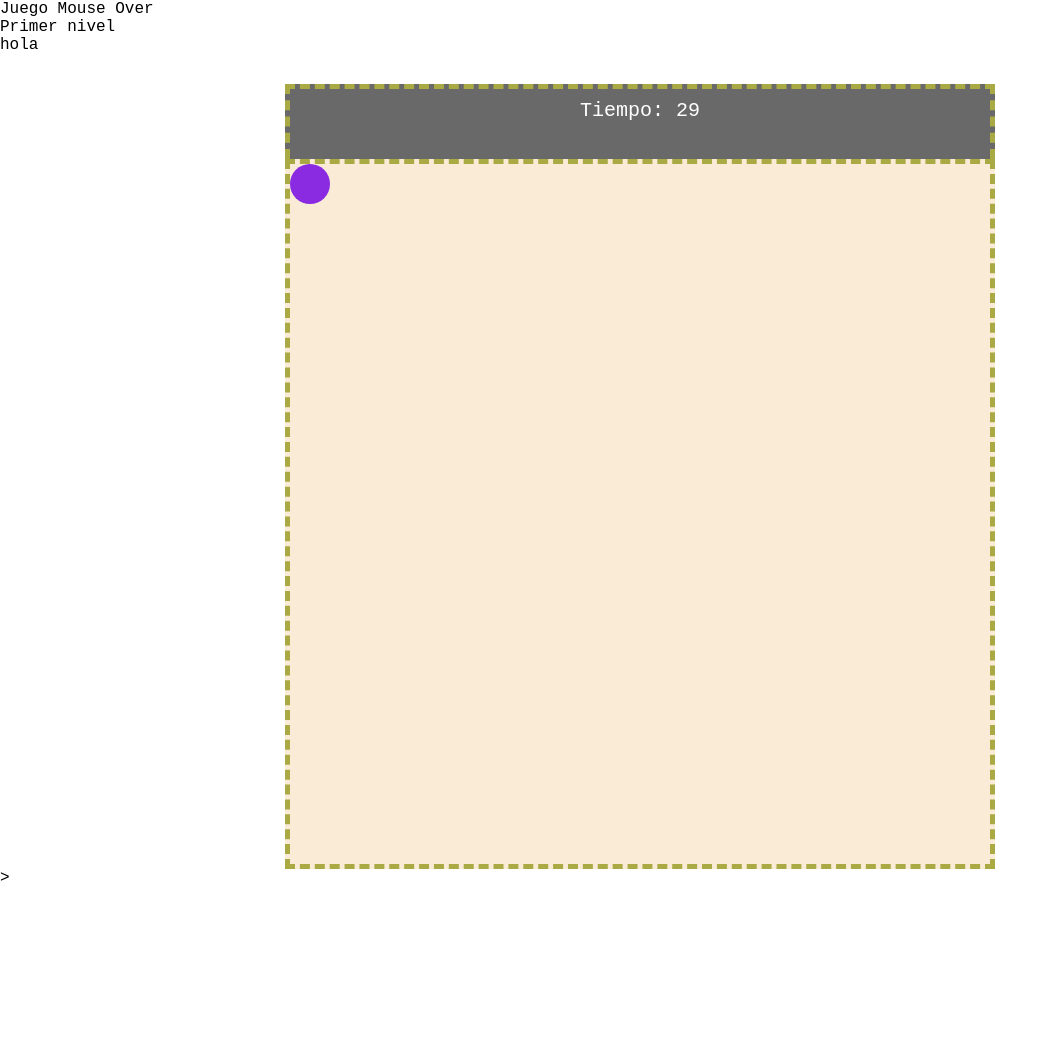
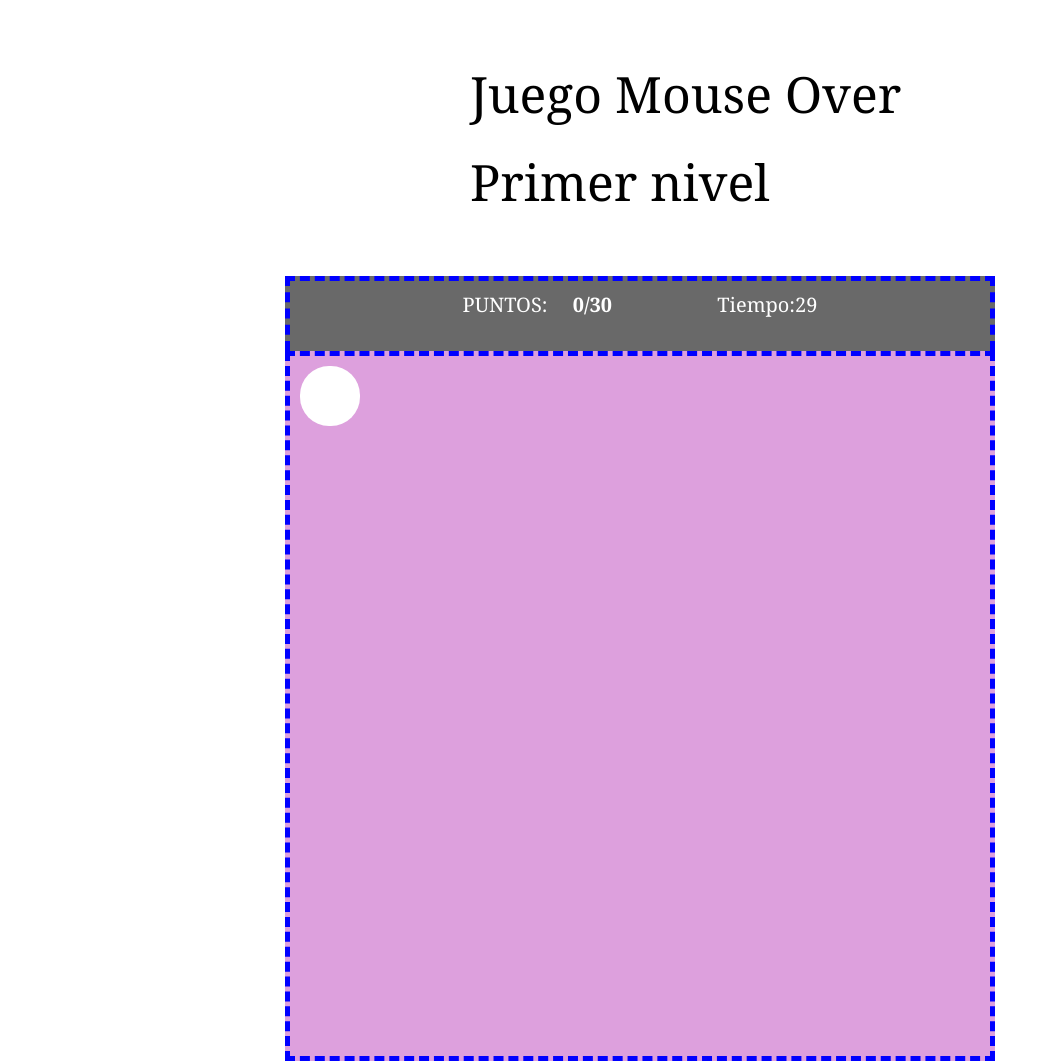
Before and after one commit to SamuelBerrio/ws-algoritmos, a plain HTML site: page mouse_over_game/index.html in a window 1280 px wide. Shown: the top 1061 px of the page, without its empty margins (0-1057 px from the left). Before the commit the page ends 887 px from the top, so only its background shows below. Drawn offline with Linux system fonts and the light colour scheme.

Commit message:
Juego Rediseñado

```diff
--- a/mouse_over_game/css/style.css
+++ b/mouse_over_game/css/style.css
@@ -1,7 +1,7 @@
-*{
-    padding: 0px;
-    margin: 0px;
-    font-family: 'Courier New', Courier, monospace;
+* {
+    padding: 10px;
+    margin: 10px;
+    font-family: Georgia, 'Times New Roman', Times, serif;
 }
 
 .container {
@@ -9,19 +9,21 @@
     margin: auto;
     width: 700px;
     height: 700px;
-    background-color: antiquewhite;
-    border: 5px dashed #aa4;
+    background-color: plum;
+    border: 5px dashed blue;
 }
-#player{
-    background-color: blueviolet;
-    border:4px;
+
+#player {
+    background-color: white;
+    border: 4px;
     width: 40px;
     height: 40px;
     border-radius: 29px;
     position: absolute;
     transition: all 0.3s;
 }
-.pointer{
+
+.pointer {
     background-color: dimgrey;
     height: 50px;
     margin-top: 30px;
@@ -31,3 +33,12 @@
     text-align: center;
     padding: 10px 0px;
 }
+
+.contenedor-prueba {
+    border-bottom: 10px;
+border-color: black;
+border-width: 10px;
+font-size: 50px;
+font-family: Georgia, 'Times New Roman', Times, serif;
+padding-left: 8em;
+}
--- a/mouse_over_game/index.html
+++ b/mouse_over_game/index.html
@@ -11,7 +11,6 @@
     <div class="contenedor-prueba">
         <span>Juego Mouse Over</span>
         <p>Primer nivel</p>
-        <p>hola</p>
     </div>
     <!--Cambio para repositorio-->
     <div class="container pointer">
--- a/mouse_over_game/js/main.js
+++ b/mouse_over_game/js/main.js
@@ -6,7 +6,7 @@ var puntosObjetivo=30;
 
 function sumarPuntos(){
  puntos++;
- document.getElementById("score").innerHTML= "PUNTOS: <b>"+puntos+ "/"+puntosObjetivo+"</b>";
+ //En esta linea lo que se esta haciendo es sacando un numero random para posicionar la posicion de la pelota con respecto al margin Top
  let ranNum= Math.round(Math.random()*500);
  let ranNum2= Math.round(Math.random()*500);
  document.getElementById("player").style.marginTop=ranNum+"px";
@@ -18,7 +18,8 @@ function sumarPuntos(){
 
 function restarTiempo(){
     tiempo--;
-    document.getElementById("time").innerHTML=" Tiempo: "+tiempo+ " ";
+    document.getElementById("score").innerHTML= "PUNTOS: <b>"+puntos+"/"+puntosObjetivo+"</b>";
+    document.getElementById("time").innerHTML=" Tiempo:29"
     if(tiempo==0){
         alert("Perdiste!");
         tiempo=30;
@@ -26,4 +27,4 @@ function restarTiempo(){
     }
 }
 
-setTimeout(restarTiempo,500);
+setInterval(restarTiempo,500);
```
Also changed, not shown: 1 other file.
